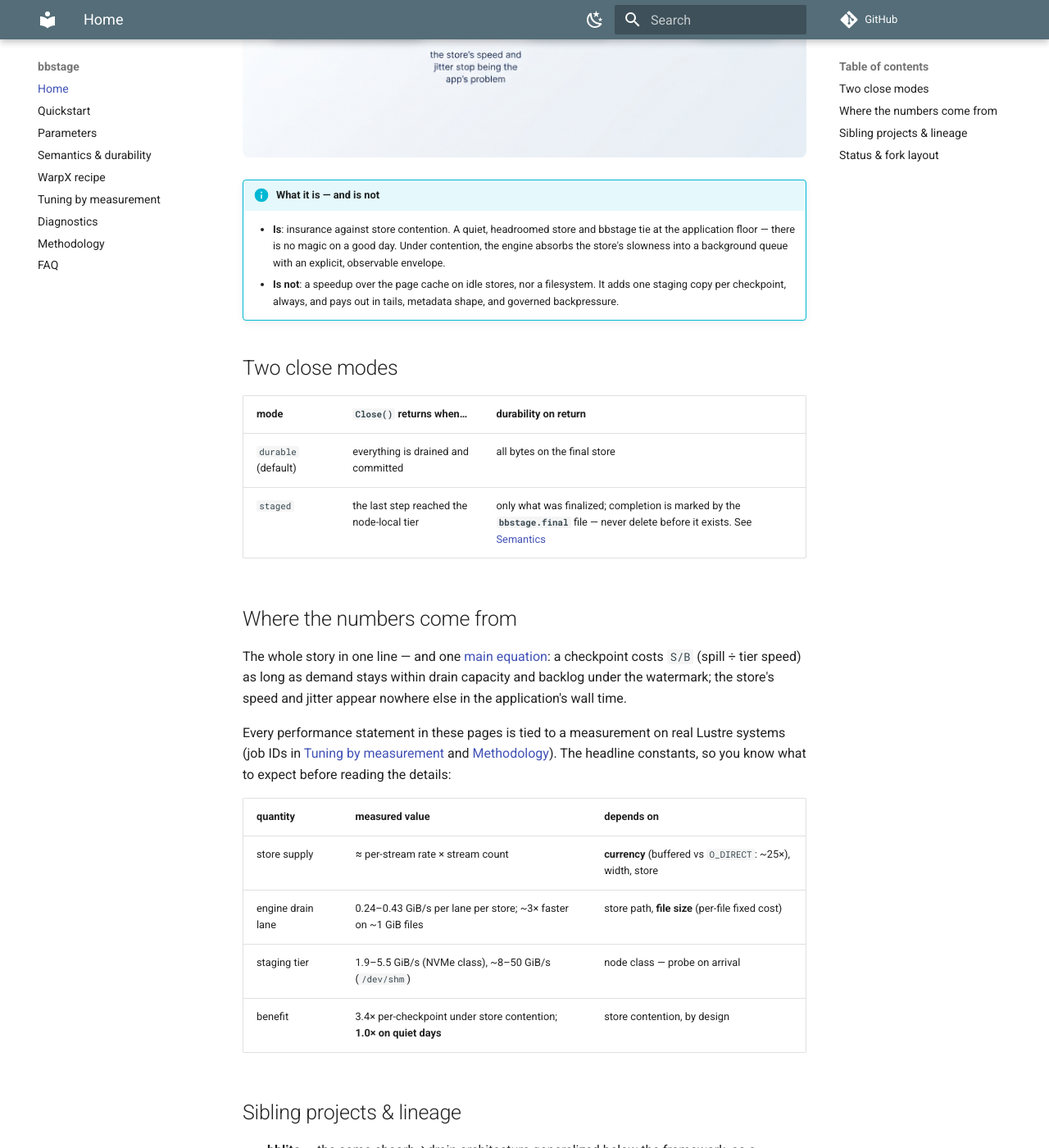
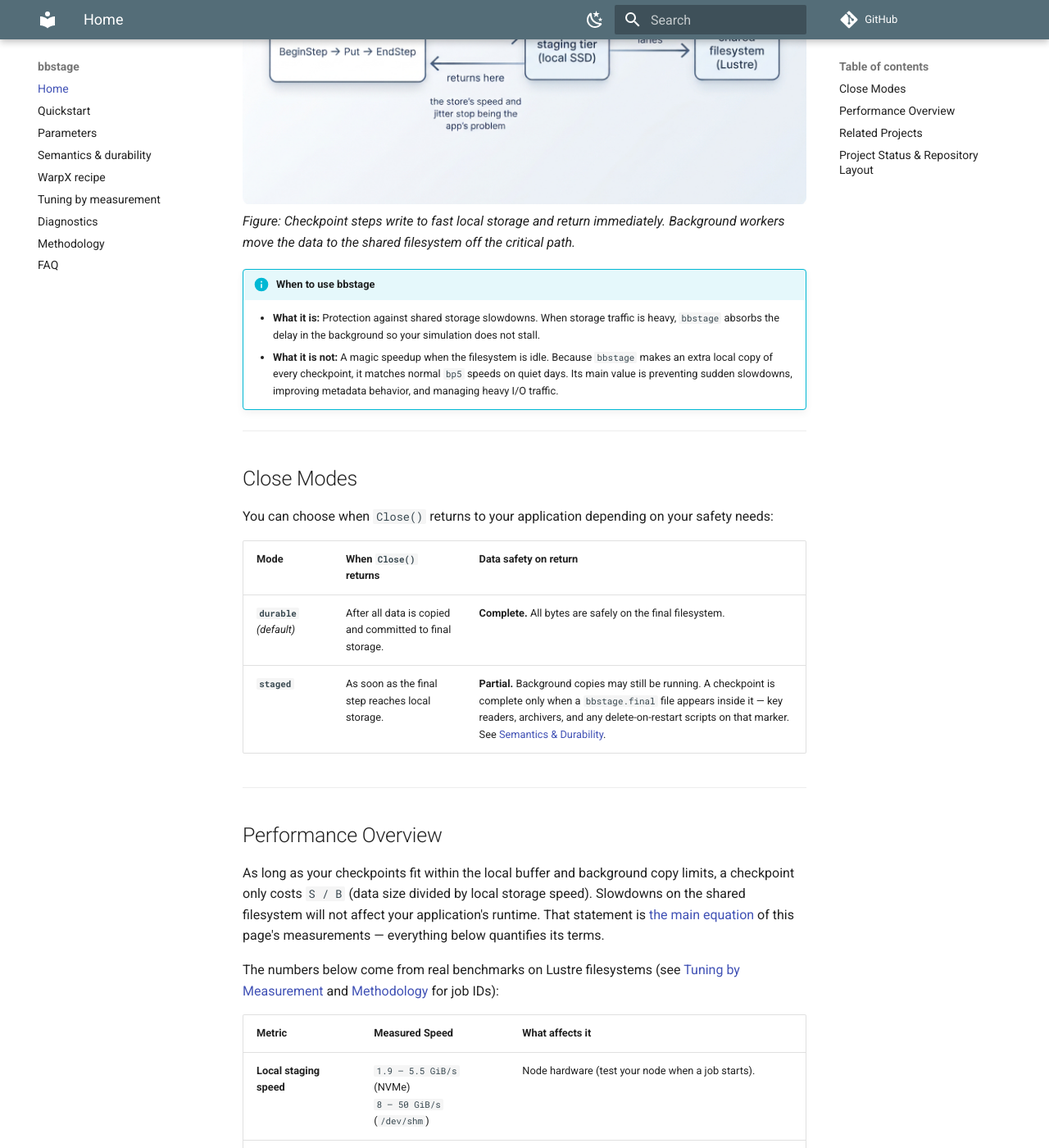
Before and after one commit to denisbertini/bbstage-docs, an MkDocs documentation site: the page built from docs/index.md, in a window 1280 px wide and 1400 px high, scrolled down 507 px. Shown: the whole window at 82% size. Built offline with MkDocs 1.6.1 and Material for MkDocs 9.7.7, drawn with Linux system fonts in a browser that asks for light colours; comment, search, counter and statistics services are not loaded; some of the changed text lies outside the part shown.

Commit message:
docs: plain-voice home page (hand-off register for plasma users)
- rewritten for application scientists: short sentences, no I/O jargon
- fixes during adoption: asset path (jpg not png), full bblite URL,
  bbstage.final rule restated correctly (keys the FINAL-store checkpoint,
  not local data), S/B claim linked to the main equation section

```diff
--- a/docs/index.md
+++ b/docs/index.md
@@ -1,65 +1,59 @@
 # bbstage
 
-**bbstage** is a write-only [ADIOS2](https://github.com/ornladios/ADIOS2)
-engine that decouples the application-visible checkpoint cost from the
-(slow) final store: each step is spilled synchronously to fast node-local
-media, and background workers drain it to the final store in large
-sequential writes **while the application computes**. The output is
-standard BP5 — read it back with the stock `bp5` engine, `bpls`, or any
-BP5 reader.
+**bbstage** is a write-only ADIOS2 engine that speeds up application checkpoints.
 
-![bbstage architecture: the checkpoint step spills to the node-local
-staging tier at RAM/disk speed and returns; background drain lanes copy to
-the shared filesystem, off the critical
-path.](assets/bbstage-architecture.jpg){ loading=lazy }
+Instead of waiting on a slow shared filesystem, `bbstage` writes each checkpoint step to fast local storage (like node-local NVMe or RAM). Background workers then copy that data to your final storage in large, sequential writes while your application keeps computing.
 
-!!! info "What it is — and is not"
+The output uses the standard **BP5** format. You can read your data back with the default `bp5` engine, `bpls`, or any standard BP5 reader.
 
-      * **Is**: insurance against store contention. A quiet, headroomed store and bbstage tie at the application floor — there is no magic on a good day. Under contention, the engine absorbs the store's slowness into a background queue with an explicit, observable envelope.
-      * **Is not**: a speedup over the page cache on idle stores, nor a filesystem. It adds one staging copy per checkpoint, always, and pays out in tails, metadata shape, and governed backpressure.
+![bbstage architecture diagram](assets/bbstage-architecture.jpg)
+*Figure: Checkpoint steps write to fast local storage and return immediately. Background workers move the data to the shared filesystem off the critical path.*
 
-## Two close modes
+!!! info "When to use bbstage"
+    * **What it is:** Protection against shared storage slowdowns. When storage traffic is heavy, `bbstage` absorbs the delay in the background so your simulation does not stall.
+    * **What it is not:** A magic speedup when the filesystem is idle. Because `bbstage` makes an extra local copy of every checkpoint, it matches normal `bp5` speeds on quiet days. Its main value is preventing sudden slowdowns, improving metadata behavior, and managing heavy I/O traffic.
 
-| mode | `Close()` returns when… | durability on return |
-|---|---|---|
-| `durable` (default) | everything is drained and committed | all bytes on the final store |
-| `staged` | the last step reached the node-local tier | only what was finalized; completion is marked by the **`bbstage.final`** file — never delete before it exists. See [Semantics](semantics.md) |
+---
 
-## Where the numbers come from
+## Close Modes
 
-The whole story in one line — and one [main equation](tuning.md#equation):
-a checkpoint costs `S/B` (spill ÷ tier speed) as long as demand stays
-within drain capacity and backlog under the watermark; the store's speed
-and jitter appear nowhere else in the application's wall time.
+You can choose when `Close()` returns to your application depending on your safety needs:
 
-Every performance statement in these pages is tied to a measurement on real
-Lustre systems (job IDs in [Tuning by measurement](tuning.md) and
-[Methodology](methodology.md)). The headline constants, so you know what to
-expect before reading the details:
+| Mode | When `Close()` returns | Data safety on return |
+| :--- | :--- | :--- |
+| **`durable`** *(default)* | After all data is copied and committed to final storage. | **Complete.** All bytes are safely on the final filesystem. |
+| **`staged`** | As soon as the final step reaches local storage. | **Partial.** Background copies may still be running. A checkpoint is complete only when a `bbstage.final` file appears inside it — key readers, archivers, and any delete-on-restart scripts on that marker. See [Semantics & Durability](semantics.md). |
 
-| quantity | measured value | depends on |
-|---|---|---|
-| store supply | ≈ per-stream rate × stream count | **currency** (buffered vs `O_DIRECT`: ~25×), width, store |
-| engine drain lane | 0.24–0.43 GiB/s per lane per store; ~3× faster on ~1 GiB files | store path, **file size** (per-file fixed cost) |
-| staging tier | 1.9–5.5 GiB/s (NVMe class), ~8–50 GiB/s (`/dev/shm`) | node class — probe on arrival |
-| benefit | 3.4× per-checkpoint under store contention; **1.0× on quiet days** | store contention, by design |
+---
 
-## Sibling projects & lineage
+## Performance Overview
 
-* **bblite** — the same absorb→drain architecture generalized below the
-  framework, as a daemonless `LD_PRELOAD` shim at the POSIX boundary:
-  [github.com/denisbertini/bblite](https://github.com/denisbertini/bblite)
-* **BBView** (Koyama & Tatebe, REX-IO 2025) — the staging + background-drain
-  lineage bbstage follows, implemented fully in-process. No view
-  transformation: the staged payload is already serialized in final BP5
-  layout, so background work is a byte copy plus a deferred metadata commit.
+As long as your checkpoints fit within the local buffer and background copy limits, a checkpoint only costs `S / B` (data size divided by local storage speed). Slowdowns on the shared filesystem will not affect your application's runtime. That statement is [the main equation](tuning.md#equation) of this page's measurements — everything below quantifies its terms.
 
-## Status & fork layout
+The numbers below come from real benchmarks on Lustre filesystems (see [Tuning by Measurement](tuning.md) and [Methodology](methodology.md) for job IDs):
 
-Fork addition on a pinned upstream base: `master` = upstream + bbstage.
-The engine is purely additive (`source/adios2/engine/bbstage/` plus
-registration lines), so re-aligning with upstream is a small rebase.
-Tests: `testing/adios2/engine/bbstage/` (with `ADIOS2_BUILD_TESTING=ON`).
-Write-only engine; POSIX staging only; read side is stock `bp5`.
+| Metric | Measured Speed | What affects it |
+| :--- | :--- | :--- |
+| **Local staging speed** | `1.9 – 5.5 GiB/s` (NVMe)<br>`8 – 50 GiB/s` (`/dev/shm`) | Node hardware (test your node when a job starts). |
+| **Background drain speed** | `0.24 – 0.43 GiB/s` per worker<br>*(~3× faster for ~1 GiB files)* | Target filesystem path and file size. |
+| **Shared store capacity** | `Per-stream rate × stream count` | I/O concurrency (buffered vs. `O_DIRECT` is ~25× different), stream count, and store load. |
+| **Checkpoint speedup** | **`3.4×` faster** under heavy load<br>**`1.0×`** on an idle store | Current traffic on the shared filesystem. |
 
-[:material-book-open-variant: Get started — Quickstart](quickstart.md)
+---
+
+## Related Projects
+
+* **[bblite](https://github.com/denisbertini/bblite):** Applies this same local-staging design below the application layer as a lightweight `LD_PRELOAD` library for POSIX I/O.
+* **BBView** *(Koyama & Tatebe, REX-IO 2025)*: The research lineage that inspired `bbstage`. Unlike BBView, `bbstage` runs entirely inside your application process and writes data directly in BP5 format, so background workers only need to copy bytes and commit metadata.
+
+---
+
+## Project Status & Repository Layout
+
+`bbstage` is maintained as a clean, minimal fork of ADIOS2 (`master = upstream + bbstage`), making it easy to stay up to date with upstream releases.
+
+* **Engine code:** `source/adios2/engine/bbstage/` (plus minor registration edits)
+* **Tests:** `testing/adios2/engine/bbstage/` (enable with `-DADIOS2_BUILD_TESTING=ON`)
+* **Capabilities:** Write-only engine using POSIX local staging. Use the standard `bp5` engine for reading.
+
+[Get started with the Quickstart guide →](quickstart.md)
```
